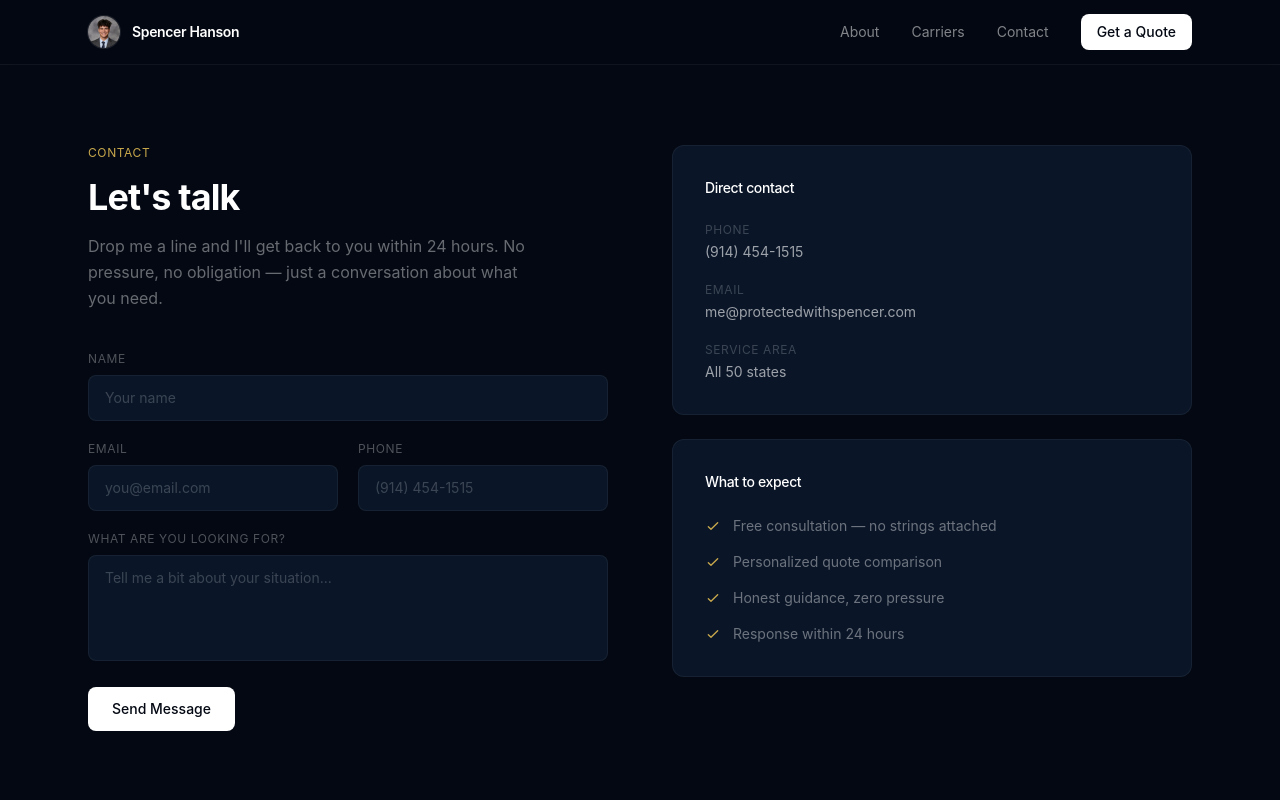
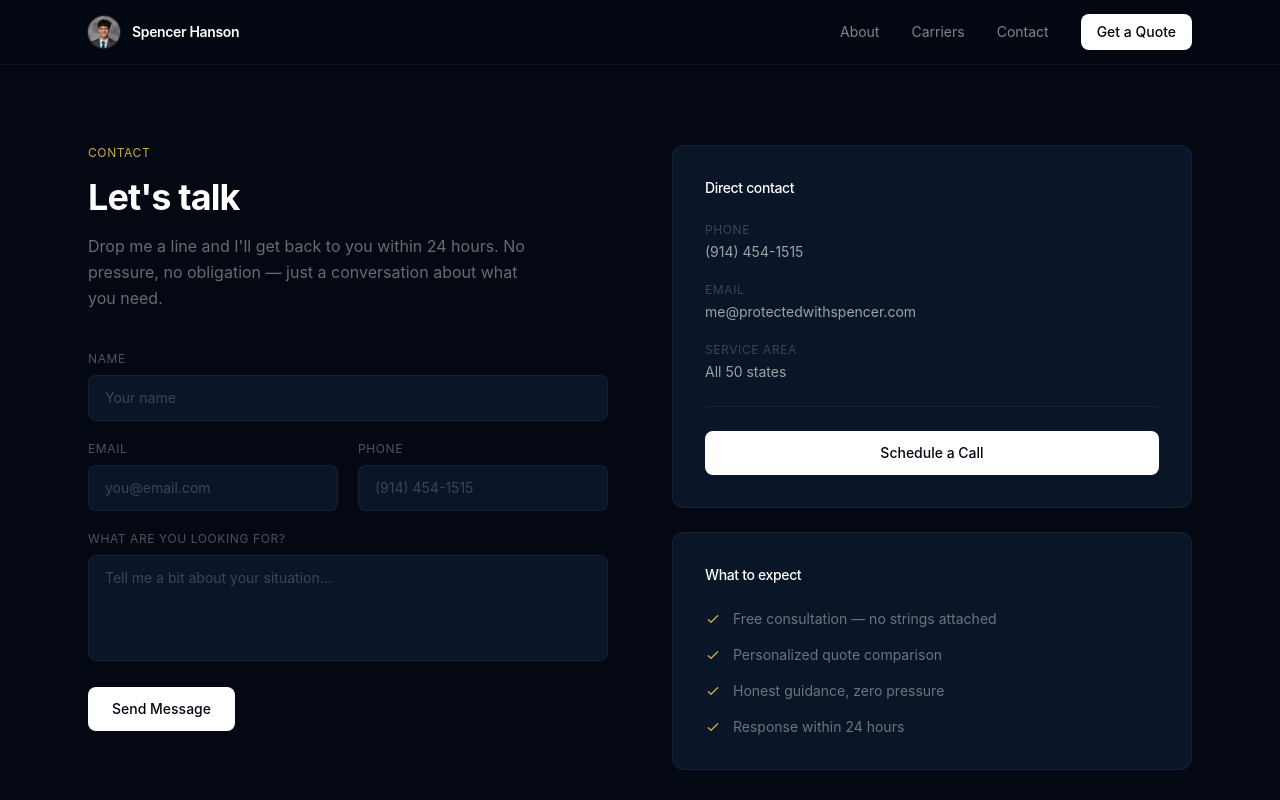
Before and after one commit to chillogu/built-by-spencer, a Next.js app: page /contact in a window 1280 px wide. Shown: the top 800 px of the page. Built offline with nearby package versions, Linux system fonts and the light colour scheme.

Commit message:
add schedule a call button to contact page

```diff
--- a/src/app/contact/page.tsx
+++ b/src/app/contact/page.tsx
@@ -96,6 +96,16 @@ export default function Contact() {
                     <p className="text-white/60 text-sm">All 50 states</p>
                   </div>
                 </div>
+                <div className="mt-6 pt-6 border-t border-white/5">
+                  <a
+                    href="https://calendar.notion.so/meet/spencerhanson/insurance"
+                    target="_blank"
+                    rel="noopener noreferrer"
+                    className="inline-block bg-white text-navy-950 font-medium px-6 py-3 rounded-lg hover:bg-white/90 transition-colors text-sm text-center w-full"
+                  >
+                    Schedule a Call
+                  </a>
+                </div>
               </div>
 
               <div className="bg-navy-900 border border-white/5 rounded-xl p-8">
```
